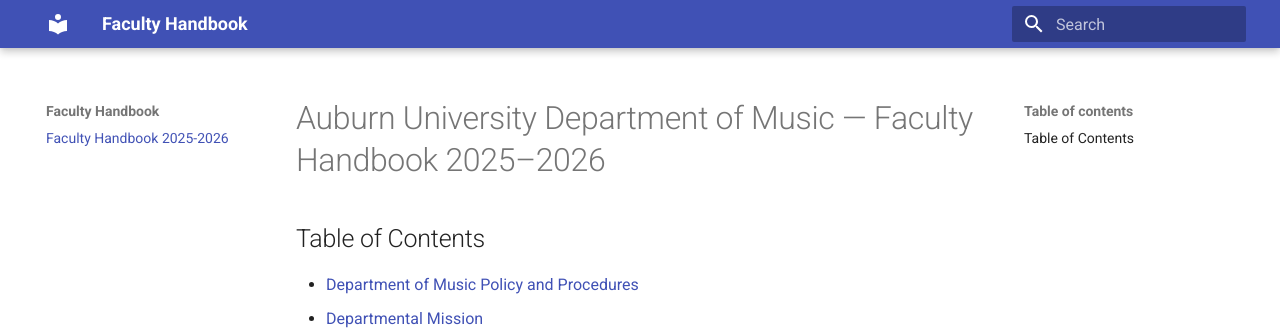
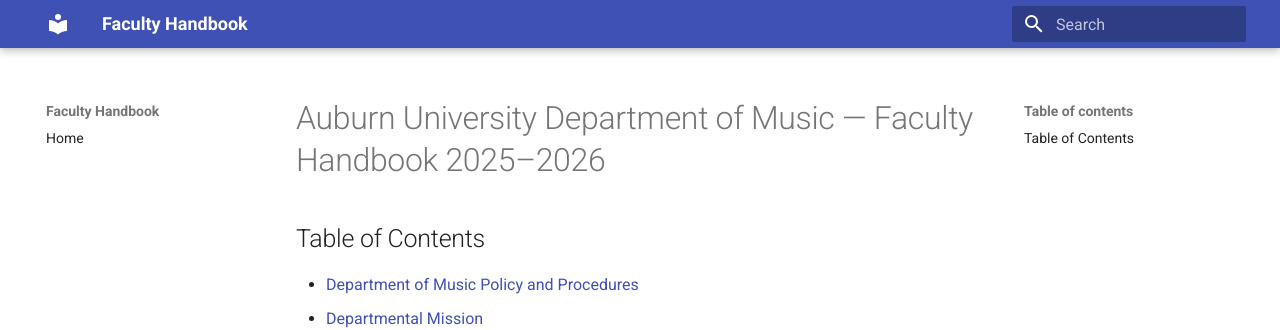
Before and after one commit to schasemoore/aufaculty-handbook, an MkDocs documentation site: the page built from docs/index.md, in a window 1280 px wide. Shown: the top 330 px of the page. Built offline with MkDocs 1.6.1 and Material for MkDocs 9.7.7, drawn with Linux system fonts in a browser that asks for light colours.

Commit message:
Enhance mkdocs.yml with site description and features
Added site description and updated theme features.

```diff
--- a/mkdocs.yml
+++ b/mkdocs.yml
@@ -1,9 +1,25 @@
 site_name: Faculty Handbook
+site_description: Auburn University Department of Music Faculty Handbook 2025-2026
+
 theme:
   name: material
   features:
-    - navigation.sections
-    - search.highlight
-    - search.suggest
+    - navigation.sections       # Group nav into sections
+    - navigation.top            # Back-to-top button
+    - navigation.tracking       # URL updates as you scroll
+    - toc.follow                # TOC sidebar follows scroll position
+    - search.highlight          # Highlights search terms on page
+    - search.suggest            # Search autocomplete
+
+markdown_extensions:
+  - toc:
+      permalink: true           # Adds anchor link icon to each heading
+      toc_depth: 3              # Show h1, h2, h3 in the TOC sidebar
+  - attr_list
+  - md_in_html
+
 plugins:
   - search
+
+nav:
+  - Home: faculty-handbook.md
```
